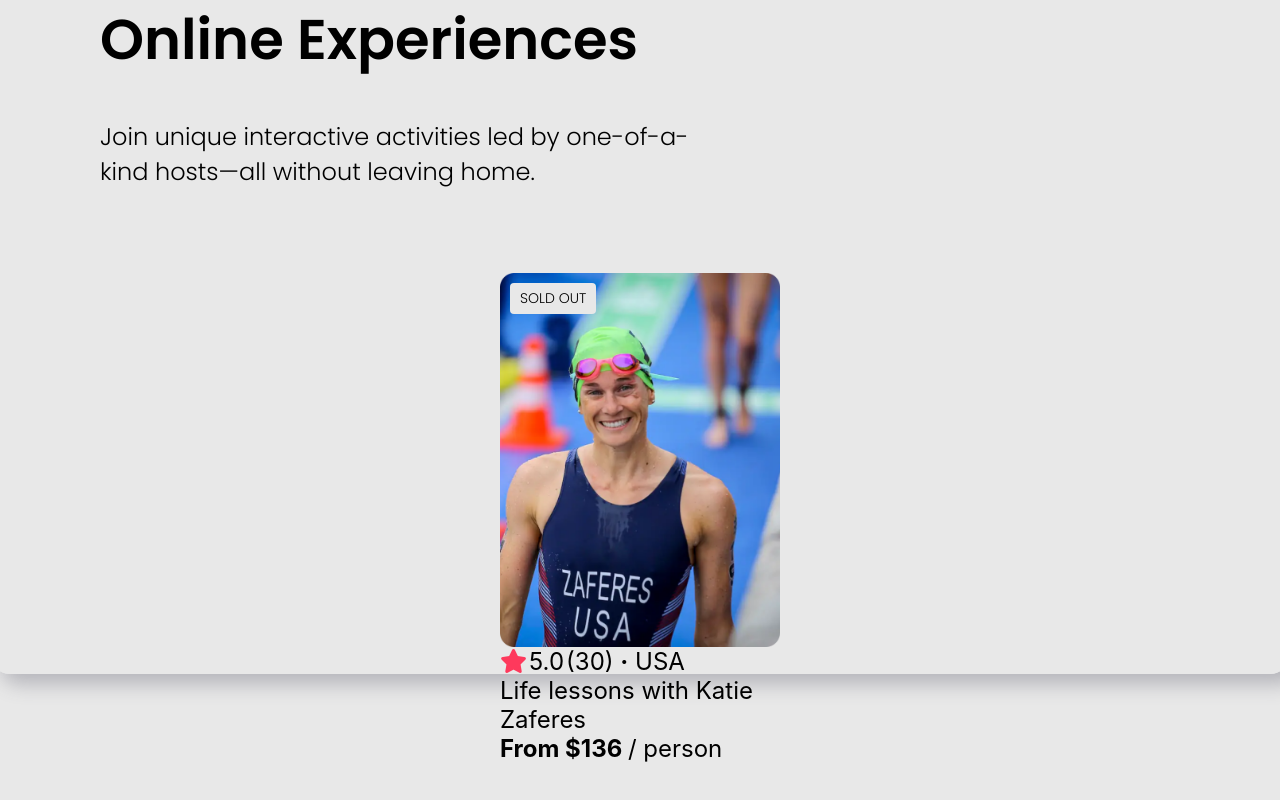
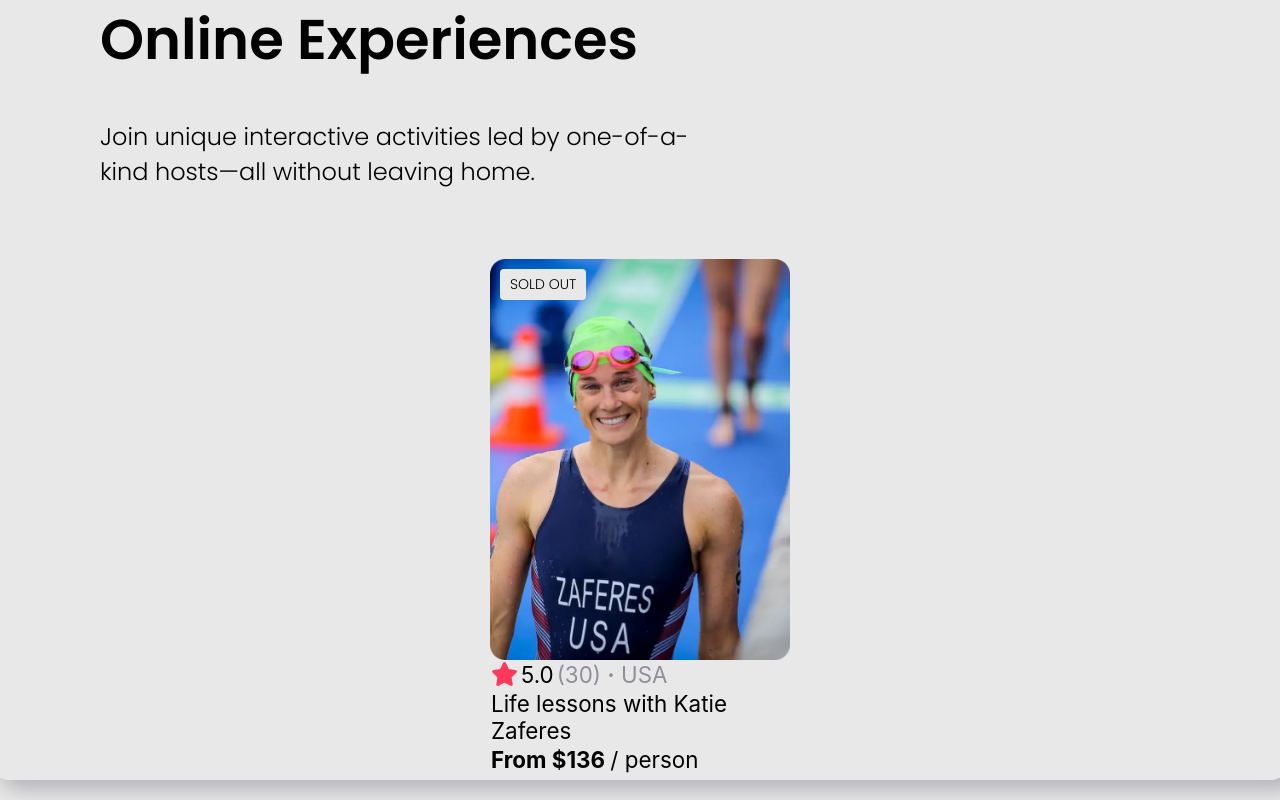
Before and after one commit to yentlc/airbnb-clone, a React (Create React App) app: page / in a window 1280 px wide. Shown: the part 883-1683 px from the top of the page. Before the commit the page ends 1646 px from the top, so only its background shows below. Built offline with nearby package versions, Linux system fonts and the light colour scheme.

Commit message:
card styling finished

```diff
--- a/src/App.css
+++ b/src/App.css
@@ -60,14 +60,16 @@ body {
   font-weight: 300;
   font-size: 1.5em;
   width: 600px;
+  margin-bottom: 0px;
 }
 
 .card{
-  width: 280px;
-  height: 400px;
+  width: 300px;
+  height: 510px;
   display: flex;
   flex-direction: column;
   position: relative;
+  margin: 10px;
 }
 .status{
   background: #e8e8e8;
@@ -89,12 +91,19 @@ font-size: 14px;
   margin: 0;
 }
 .card p{
-  margin: 0px;
+  margin: 1px;
 }
 .card .fa-star{
   color: #FE395C;
   font-size: 1.5em;
+  margin: 1px;
 }
 .card p{
-  font-size: 1.5em;
+  font-size: 1.4em;
 }
+.card .rating .gray{
+  color:#918E9B;
+}
+.bold{
+  font-weight: 700;
+}
--- a/src/components/Card.js
+++ b/src/components/Card.js
@@ -12,7 +12,7 @@ export default function Card() {
       </div>
       <p className='course'>Life lessons with Katie Zaferes</p>
       <p className='pricing'>
-        <b>From $136 </b>/ person
+        <span className='bold'>From $136 </span>/ person
       </p>
     </section>
   );
```
